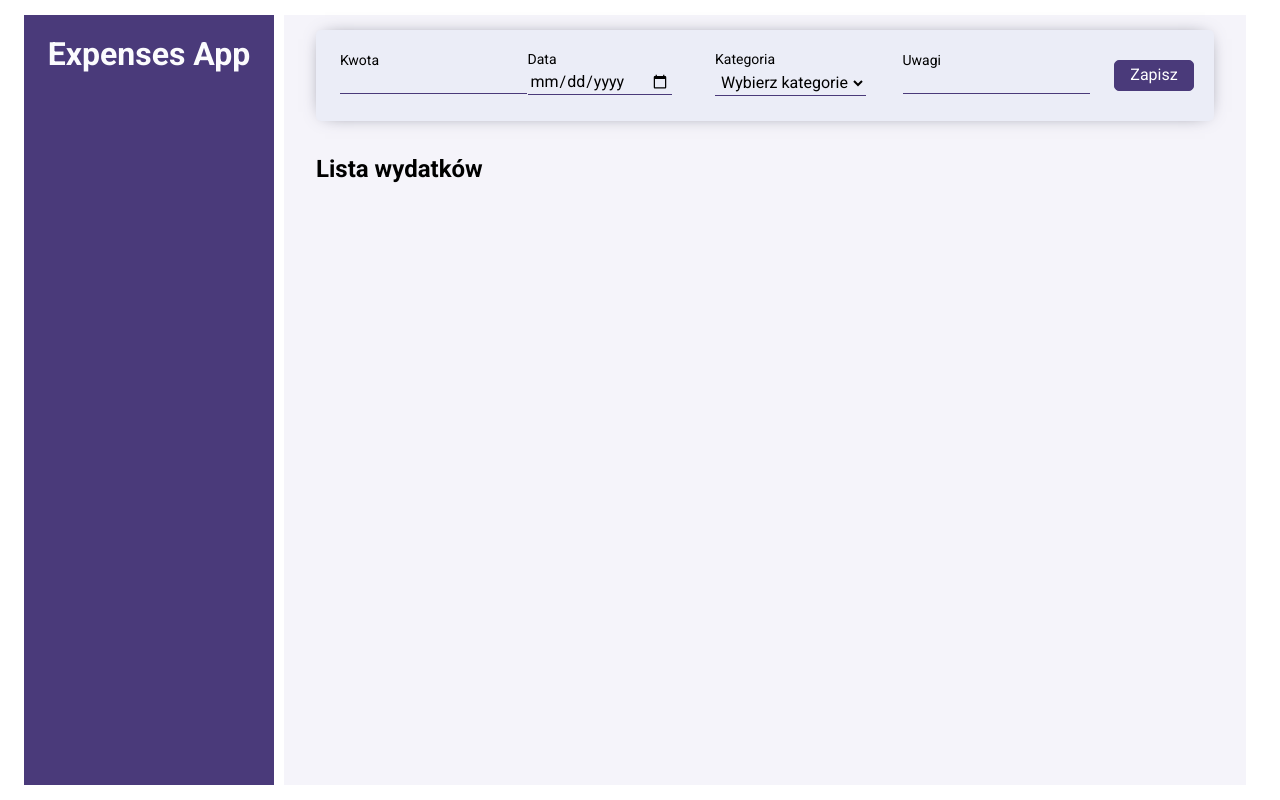
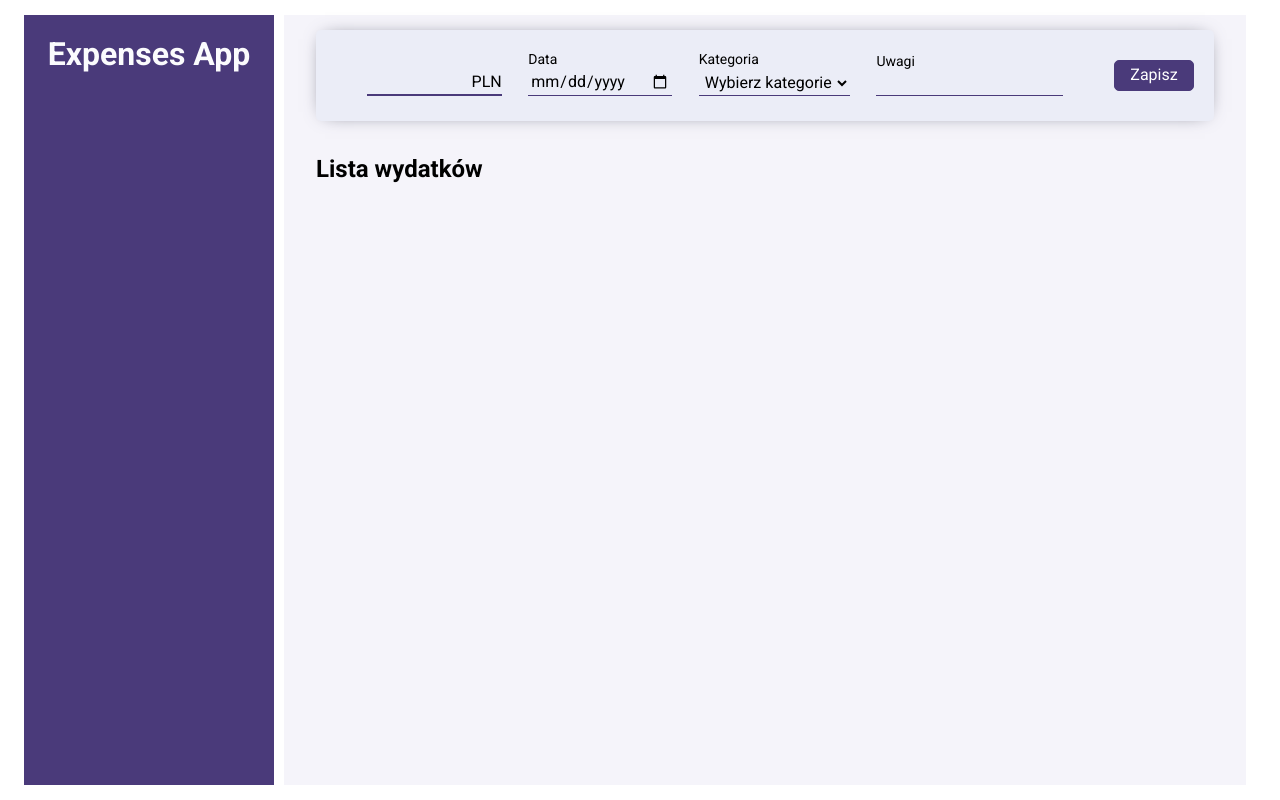
Before and after one commit to JakubM-I/expense-app, a React (Create React App) app: page / in a window 1280 px wide. Built offline with nearby package versions, Linux system fonts and the light colour scheme.

Commit message:
Form styling correct

```diff
--- a/src/Form/index.js
+++ b/src/Form/index.js
@@ -1,5 +1,5 @@
 import { useState, useRef, useEffect } from "react";
-import { StyledForm, StyledFieldset, StyledFormItem, StyledButton } from "./styled";
+import { StyledForm, StyledFieldset, StyledFormItem, StyledValueWrapper, StyledValueLabel, StyledButton } from "./styled";
 import { categories } from "../utilities/categories";
 
 const Form = ({ addNewExpense }) => {
@@ -40,15 +40,16 @@ const Form = ({ addNewExpense }) => {
             onSubmit={FormSubmit}
         >
             <StyledFieldset>
-                <StyledFormItem>
-                    <label htmlFor="value">Kwota</label>
+                <StyledValueWrapper>
+                    {/* <label htmlFor="value">Kwota</label> */}
                     <input
                         type="number"
                         id="value"
                         value={value}
                         onChange={({ target }) => setValue(target.value)}
                     />
-                </StyledFormItem>
+                    <StyledValueLabel>PLN</StyledValueLabel>
+                </StyledValueWrapper>
                 <StyledFormItem>
                     <label htmlFor="date">Data</label>
                     <input
--- a/src/Form/styled.js
+++ b/src/Form/styled.js
@@ -18,7 +18,7 @@ export const StyledForm = styled.form`
 export const StyledFieldset = styled.fieldset`
     display: flex;
     justify-content: space-evenly;
-    align-items: center;
+    align-items: flex-end;
     border: none;
 `
 
@@ -26,7 +26,9 @@ export const StyledFormItem = styled.div`
     display: flex;
     flex-direction: column;
     align-items: flex-start;
-    flex: 0 1 250px;
+    /* flex: 0 1 250px; */
+    /* width: 100%; */
+    max-width: 200px;
 
     label{
         margin-block-end: 3px;
@@ -48,6 +50,36 @@ export const StyledFormItem = styled.div`
     }
 `
 
+export const StyledValueWrapper = styled(StyledFormItem)`
+    /* display: flex; */
+    flex-direction: row;
+    justify-content: center;
+    gap: 5px;
+    align-items: center;
+    border-bottom: 2px solid ${({theme}) => theme.colors.mainDarkColor};
+    /* width: fit-content; */
+    /* margin-block-end: 15px; */
+
+    input{
+        /* font-size: 23px; */
+        border: none;
+        text-align: center;
+        width: 100px;
+    }
+`
+// export const StyledValueInput = styled.input`
+    /* text-align: center; */
+    /* border: none; */
+    /* background: ${({theme}) => theme.colors.formBackround}; */
+    /* font-size: 23px; */
+    /* margin-block-end: 10px; */
+    /* width: 130px; */
+    /* max-width: 180px; */
+// `
+export const StyledValueLabel = styled.span`
+     font-size: 16px;
+`
+
 export const StyledButton = styled.button`
 background: ${({theme}) => theme.colors.mainDarkColor};
     border: 1px solid ${({theme}) => theme.colors.mainDarkColor};
```
